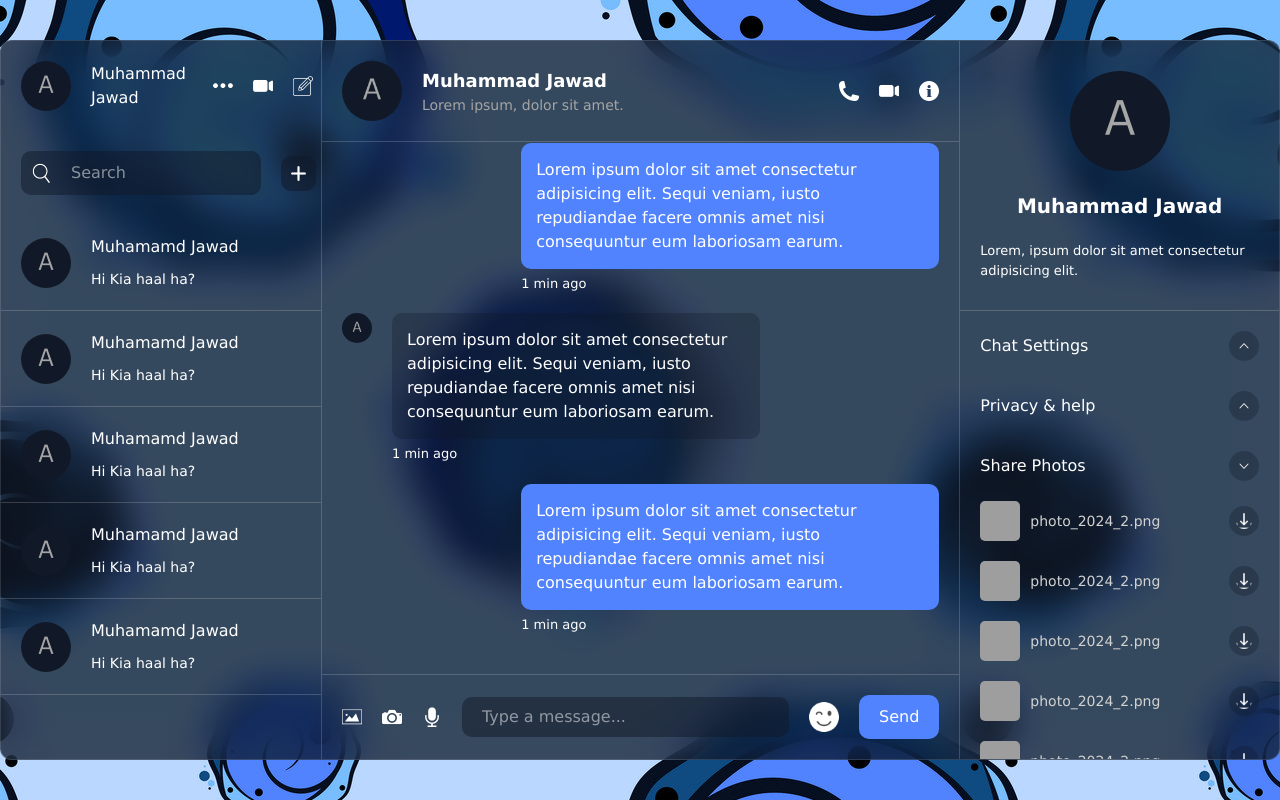
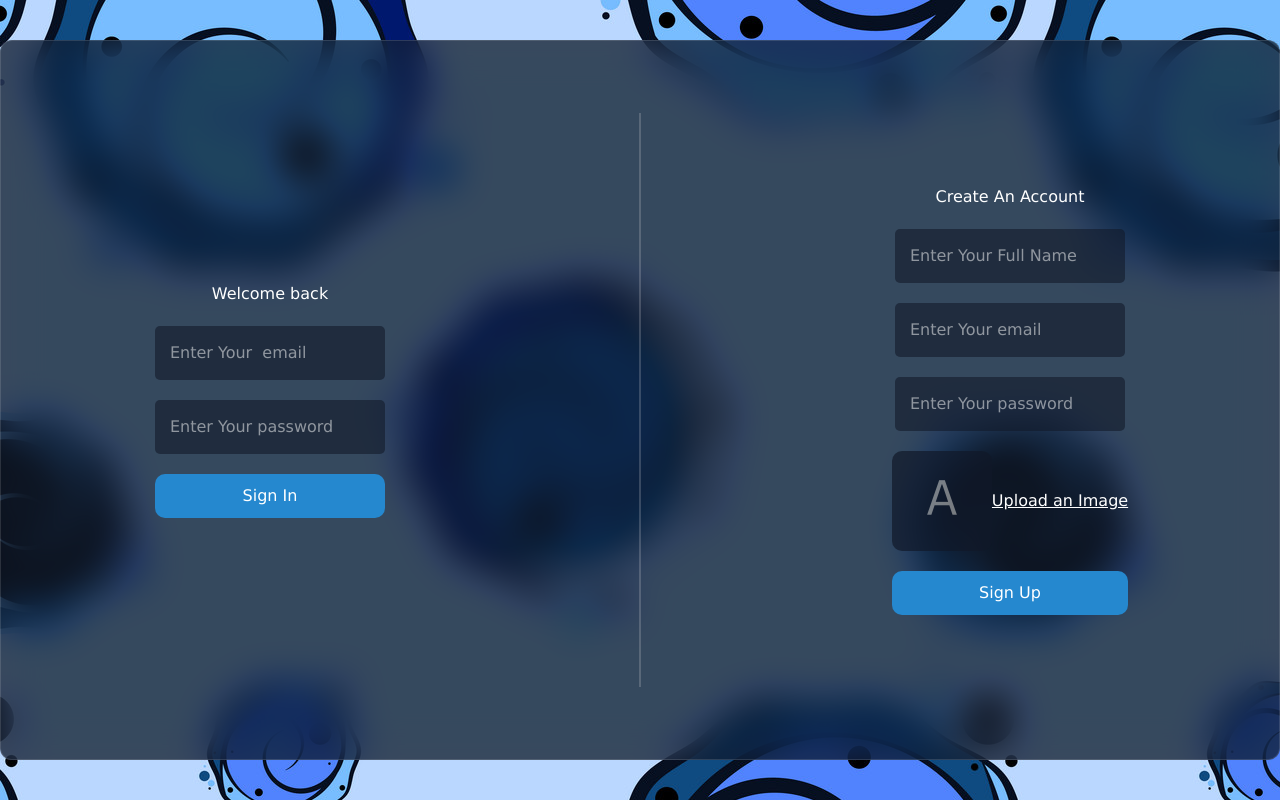
Before and after one commit to Muhammad-Jawad-0/ChatApp, a React (Vite) app: page / in a window 1280 px wide. Built offline with nearby package versions, Linux system fonts and the light colour scheme; grey boxes are pictures that could not be loaded.

Commit message:
complete authentication

```diff
--- a/src/App.jsx
+++ b/src/App.jsx
@@ -6,7 +6,7 @@ import Login from "./components/login/Login";
 import Notification from "./components/notification/Notification";
 
 function App() {
-  const user = true;
+  const user = false;
   return (
     <div className="container">
       {user ? (
--- a/src/components/login/Login.jsx
+++ b/src/components/login/Login.jsx
@@ -1,9 +1,20 @@
-import { useState } from "react";
+import { useContext, useState } from "react";
 import "./login.css";
 import Avatar from "../../assets/avatar.png";
 import { toast } from "react-toastify";
+import {
+  createUserWithEmailAndPassword,
+  auth,
+  setDoc,
+  doc,
+  fireDB,
+} from "../../firebase/FirebaseConfig";
+import upload from "../../lib/upload";
+import MyContext from "../../context/MyContext";
 
 const Login = () => {
+  const context = useContext(MyContext);
+  const { imageprogress } = context;
   const [avatar, setAvatar] = useState({
     file: null,
     url: "",
@@ -21,12 +32,54 @@ const Login = () => {
 
   const handleLogin = (e) => {
     e.preventDefault();
+  };
 
+  const handleRegister = async (e) => {
+    e.preventDefault();
+    const formData = new FormData(e.target);
+
+    const { username, email, password } = Object.fromEntries(formData);
+
+    if (
+      username.trim() === "" ||
+      email.trim() === "" ||
+      password.trim() === "" ||
+      avatar.url == ""
+    ) {
+      return toast.warn("All Feild Are Required");
+    }
+
+    try {
+      const responese = await createUserWithEmailAndPassword(
+        auth,
+        email,
+        password
+      );
+
+      const imageUrl = await upload(avatar.file);
+
+      await setDoc(doc(fireDB, "users", responese.user.uid), {
+        username,
+        email,
+        avatar: imageUrl,
+        id: responese.user.uid,
+        blocked: [],
+      });
+
+      await setDoc(doc(fireDB, "userchats", responese.user.uid), {
+        chats: [],
+      });
+
+      toast.success("Account Create Successfully! You Can Login Now");
+    } catch (error) {
+      console.log(error);
+      toast.error(error.message);
+    }
   };
   return (
     <div className="login">
       <div className="item">
-        <h2>Welcome back,</h2>
+        <h2>Welcome back</h2>
         <form onSubmit={handleLogin}>
           <input type="email" name="email" placeholder="Enter Your  email" />
           <input
@@ -39,8 +92,8 @@ const Login = () => {
       </div>
       <div className="separator h-[80%] w-0.5 border-1 border-[#dddddd35]"></div>
       <div className="item">
-        <h2>Create An Account,</h2>
-        <form>
+        <h2>Create An Account</h2>
+        <form onSubmit={handleRegister}>
           <input
             type="text"
             name="username"
@@ -63,7 +116,11 @@ const Login = () => {
             onChange={handleAvatar}
           />
 
-          <button>Sign Up</button>
+          <button>
+            {(imageprogress > 0 && imageprogress < 100 && (
+              <p>uploading : {Math.round(imageprogress)}%</p>
+            )) || <>{"Sign Up"}</>}
+          </button>
         </form>
       </div>
     </div>
--- a/src/context/MyState.jsx
+++ b/src/context/MyState.jsx
@@ -3,6 +3,7 @@ import MyContext from "./MyContext";
 
 const MyState = ({ children }) => {
   const [user, setUser] = useState("You");
+  const [imageprogress, setImageProgress] = useState(0);
 
   // Login User Function
 
@@ -23,7 +24,9 @@ const MyState = ({ children }) => {
     user,
     setUser,
     LoginUserFunction,
-    logout
+    logout,
+    imageprogress,
+    setImageProgress,
   };
 
   return <MyContext.Provider value={contextObj}>{children}</MyContext.Provider>;
--- a/src/firebase/FirebaseConfig.jsx
+++ b/src/firebase/FirebaseConfig.jsx
@@ -1,5 +1,5 @@
 import { initializeApp } from "firebase/app";
-import { getAnalytics } from "firebase/analytics";
+// import { getAnalytics } from "firebase/analytics";
 import {
   getStorage,
   ref,
@@ -40,7 +40,7 @@ const firebaseConfig = {
 };
 
 const app = initializeApp(firebaseConfig);
-const analytics = getAnalytics(app);
+// const analytics = getAnalytics(app);
 const fireDB = getFirestore(app);
 const auth = getAuth(app);
 const storage = getStorage(app);
--- /dev/null
+++ b/src/lib/upload.js
@@ -0,0 +1,50 @@
+import { toast } from "react-toastify";
+import {
+  getDownloadURL,
+  ref,
+  storage,
+  uploadBytesResumable,
+} from "../firebase/FirebaseConfig";
+import { useContext } from "react";
+import MyContext from "../context/MyContext";
+
+const upload = async (file) => {
+  const context = useContext(MyContext);
+  const { setImageProgress } = context;
+  const date = new Date();
+  const storageRef = ref(storage, `images/${date}${file.name}`);
+
+  const uploadTask = uploadBytesResumable(storageRef, file);
+
+  return new Promise((resolve, reject) => {
+    uploadTask.on(
+      "state_changed",
+      (snapshot) => {
+        const progress =
+          (snapshot.bytesTransferred / snapshot.totalBytes) * 100;
+        console.log("Upload is " + progress + "% done");
+        setImageProgress(progress);
+        switch (snapshot.state) {
+          case "paused":
+            console.log("Upload is paused");
+            break;
+          case "running":
+            console.log("Upload is running");
+            break;
+        }
+      },
+      (error) => {
+        reject("somthing went wrong!" + error.code);
+        console.log(error);
+        toast.error(error.message);
+      },
+      () => {
+        getDownloadURL(uploadTask.snapshot.ref).then((downloadURL) => {
+          resolve(downloadURL);
+        });
+      }
+    );
+  });
+};
+
+export default upload;
```
